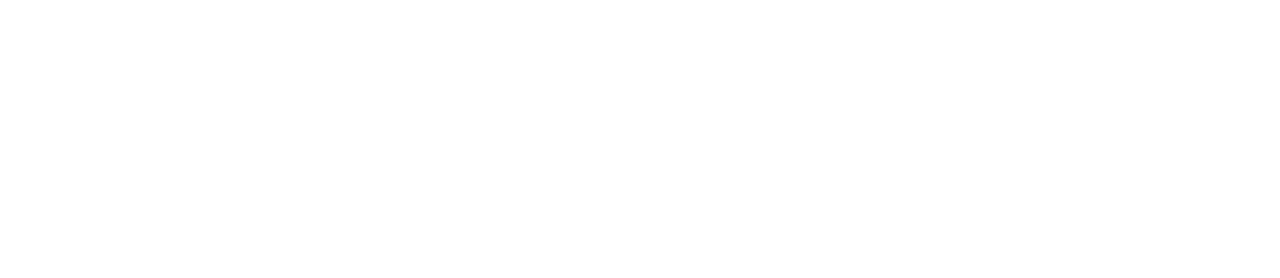
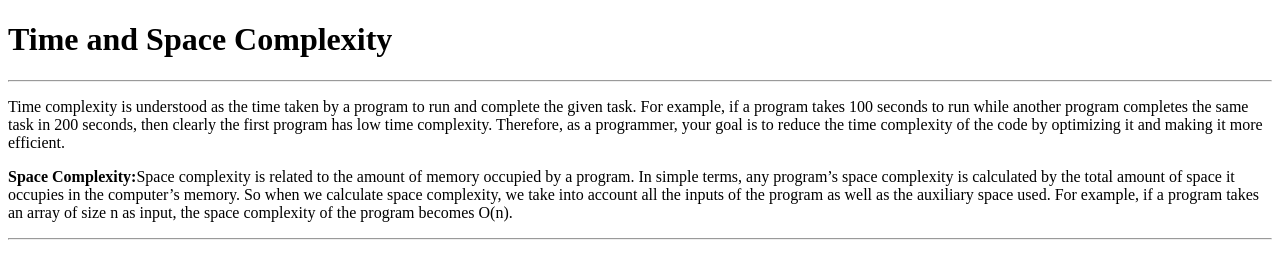
Before and after one commit to acciojob/time-and-space-complexity-naveen-kk4, a website: page main.html in a window 1280 px wide. Drawn offline with Linux system fonts and the light colour scheme.

Commit message:
created a submission

```diff
--- a/main.html
+++ b/main.html
@@ -8,7 +8,12 @@
 
 <body>
 	<!-- the entire body must be written by student -->
-    <script type="text/javascript" src="./script.js">
+	<h1>Time and Space Complexity</h1><hr>
+	<p>Time complexity is understood as the time taken by a program to run and complete the given task. For example, if a program takes 100 seconds to run while another program completes the same task in 200 seconds, then clearly the first program has low time complexity. Therefore, as a programmer, your goal is to reduce the time
+		complexity of the code by optimizing it and making it more efficient.</p>
+	<p><b>Space Complexity:</b>Space complexity is related to the amount of memory occupied by a program. In simple terms, any program’s space complexity is calculated by the total amount of space it occupies in the computer’s memory. So when we calculate space complexity, we take into account all the inputs of the program as well as the auxiliary space used. For example, if a program takes an array of size n as input, the space complexity of the program becomes O(n).</p>
+   <hr>
+	<script type="text/javascript" src="./script.js">
 </script>
 
 </body>
```
